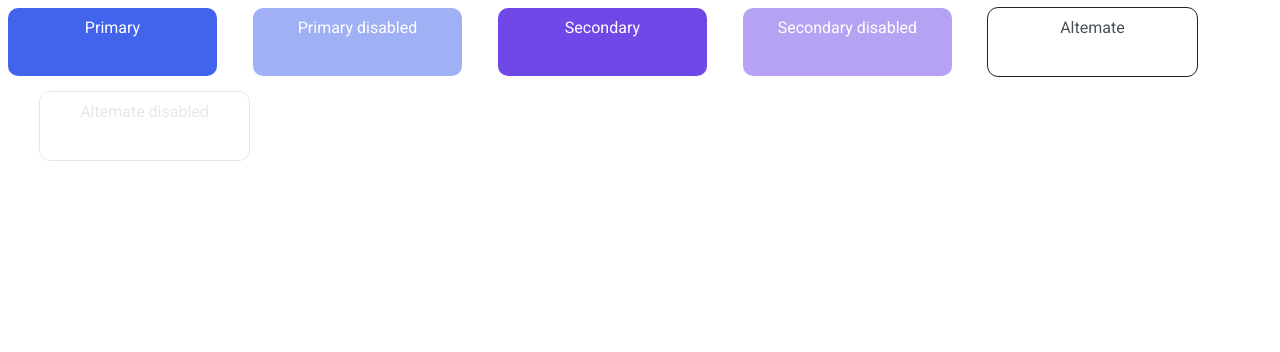
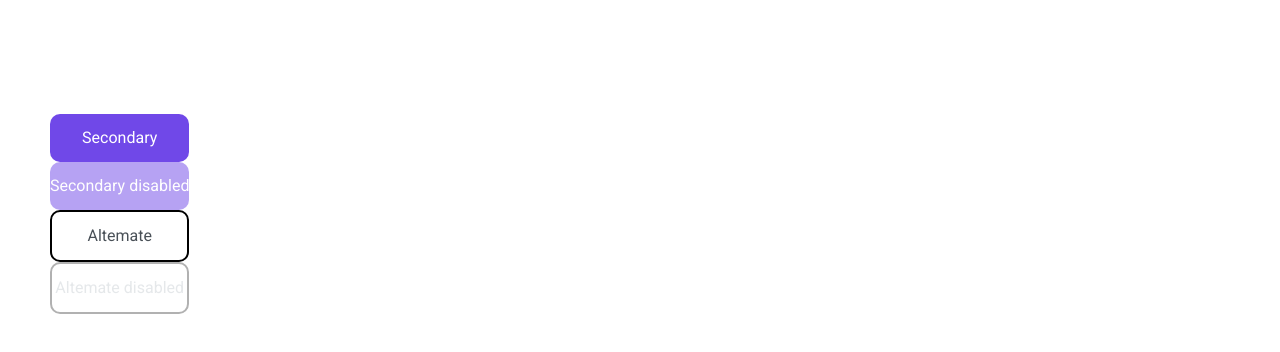
Before and after one commit to js-tasks-ru/htmlcss-20240216_ea-shreyner, a website: page 03-lection1/01-button/index.html in a window 1280 px wide. Drawn offline with Linux system fonts and the light colour scheme.

Commit message:
corrected my homework attempt 1

```diff
--- a/03-lection1/01-button/button.css
+++ b/03-lection1/01-button/button.css
@@ -1,95 +1,69 @@
 /* Стилизация кнопки */
-.but--1 {
-    width: 189px;
-    height: 48px;
-    background: var(--blue-2);
+.container {
+    width: 100%;
+    height: 100vh;
+
+}
+
+.btn {
+    user-select: none;
+    line-height: 48px;
     color: var(--white);
     padding: 10px;
-    border-radius: 10px;
     display: inline-block;
     text-align: center;
-    cursor: default;
-    font-family: 'Roboto', sans-serif;
-    font-size: 16px;
-    margin-bottom: 16px;
-}
-.but--2 {
-    width: 189px;
-    height: 48px;
-    background: var(--blue-2);
-    opacity: 50%;
-    color: var(--white);
-    padding: 10px;
-    border-radius: 10px;
-    display: inline-block;
-    text-align: center;
-    cursor: not-allowed;
+    line-height: ;
+
     font-family: 'Roboto', sans-serif;
     font-size: 16px;
     margin-left: 32px;
     margin-bottom: 16px;
+
+
+    .btn_primary {
+        background-color: var(--blue-2);
+        border-radius: 10px;
     }
-.but--3 {
-    width: 189px;
-    height: 48px;
+
+    .btn_primary-disabled {
+        background: var(--blue-2);
+        opacity: 50%;
+        cursor: not-allowed;
+        border-radius: 10px;
+
+    }
+
+    .btn_secondary {
         background: var(--purple);
-    color: var(--white);
-    padding: 10px;
+        cursor: default;
         border-radius: 10px;
-    display: inline-block;
-    text-align: center;
-    cursor: default;
-    font-family: 'Roboto', sans-serif;
-    font-size: 16px;
-    margin-left: 32px;
-    margin-bottom: 16px;
     }
-.but--4 {
-    width: 189px;
-    height: 48px;
+
+
+    .btn_secondary-disabled {
         background: var(--purple);
         opacity: 50%;
-    color: var(--white);
-    padding: 10px;
+        cursor: not-allowed;
         border-radius: 10px;
-    display: inline-block;
-    text-align: center;
-    cursor: not-allowed;
-    font-family: 'Roboto', sans-serif;
-    font-size: 16px;
-    margin-left: 32px;
-    margin-bottom: 16px;
     }
-.but--5 {
-    width: 189px;
-    height: 48px;
+
+    .btn_alternate {
         background: var(--white);
         color: var(--grey-4);
-    padding: 10px;
+        cursor: default;
+        border: solid 2px;
         border-radius: 10px;
-    outline: 1px solid var(--black);
-    display: inline-block;
-    text-align: center;
-    cursor: default;
-    font-family: 'Roboto', sans-serif;
-    font-size: 16px;
-    margin-left: 32px;
-    margin-bottom: 16px;
+        border-color: black;
     }
-.but--6 {
-    width: 189px;
-    height: 48px;
+
+    .btn_alternate-disabled {
         background: var(--white);
         opacity: 30%;
         color: var(--grey-3);
-    padding: 10px;
+        cursor: not-allowed;
         border-radius: 10px;
-    outline: 1px solid var(--grey-3);
-    display: inline-block;
-    text-align: center;
-    cursor: not-allowed;
-    font-family: 'Roboto', sans-serif;
-    font-size: 16px;
-    margin-left: 32px;
-    margin-bottom: 16px;
+        border: solid 2px;
+        border-color: black;
     }
+
+}
--- a/03-lection1/01-button/index.html
+++ b/03-lection1/01-button/index.html
@@ -4,19 +4,15 @@
     <head>
         <link rel="stylesheet" href="../../assets/css/main.css">
         <link rel="stylesheet" href="./button.css">
-        <style>
-            .def {cursor: default;}
-            .hov {cursor: hover;}
-            .not {cursor: not-allowed;}
-        </style>
     </head>
     <body>
-        <div class="but--1">Primary</div>
-        <div class="but--2">Primary disabled</div>
-        <div class="but--3">Secondary</div>
-        <div class="but--4">Secondary disabled</div>
-        <div class="but--5">Altemate</div>
-        <div class="but--6">Altemate disabled</div>
-    </div>
+        <div class="btn">
+            <div class="btn__primary">Primary</div>
+            <div class="btn__primary-disabled">Primary disabled</div>
+            <div class="btn_secondary">Secondary</div>
+            <div class="btn_secondary-disabled">Secondary disabled</div>
+            <div class="btn_alternate">Altemate</div>
+            <div class="btn_alternate-disabled">Altemate disabled</div>
+        </div>
     </body>
 </html>
```
Lines whose indentation alone changed are shown as unchanged.
